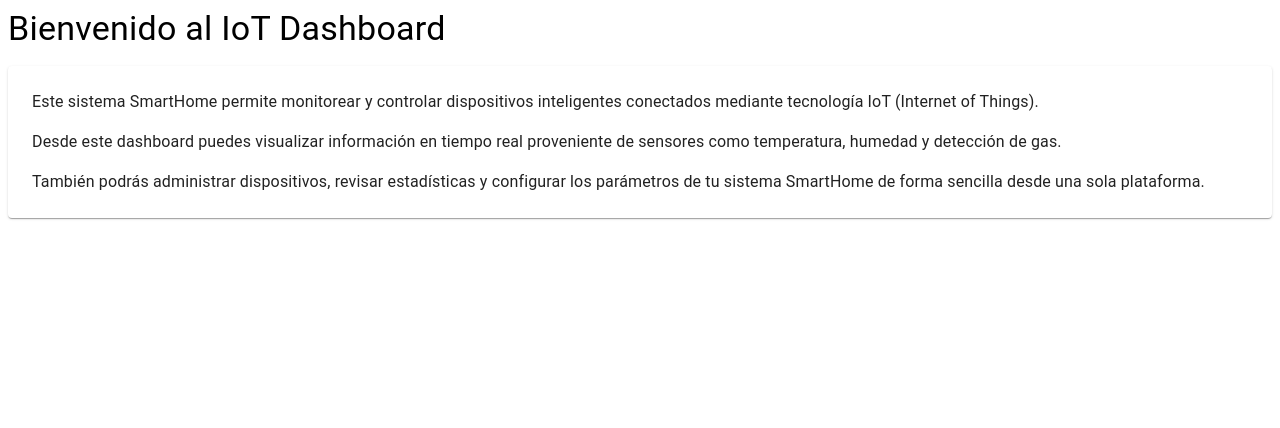
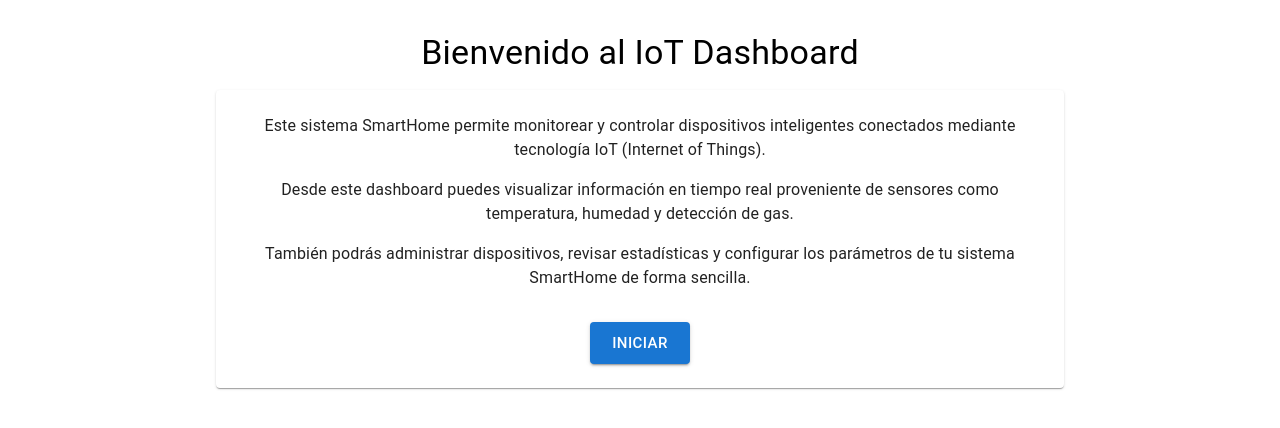
Before and after one commit to ehm2331107019-dev/smarthome-iot, a React (Vite) app: page / in a window 1280 px wide. Shown: the top 428 px of the page. Built offline with nearby package versions, Linux system fonts and the light colour scheme.

Commit message:
Actualización del proyecto smarthome-iot1

```diff
--- a/src/pages/Welcome/WelcomePage.jsx
+++ b/src/pages/Welcome/WelcomePage.jsx
@@ -1,29 +1,40 @@
-import { Typography, Box, Paper } from "@mui/material";
+import { Typography, Box, Paper, Button } from "@mui/material";
+import { Link } from "react-router-dom";
 
 export default function WelcomePage() {
   return (
-    <Box>
+    <Box sx={{ textAlign: "center", mt: 4 }}>
 
       <Typography variant="h4" gutterBottom>
         Bienvenido al IoT Dashboard
       </Typography>
 
-      <Paper sx={{p:3, mt:2}}>
-        <Typography variant="body1" paragraph>
+      <Paper sx={{ p: 3, mt: 2, maxWidth: 800, mx: "auto" }}>
+        <Typography paragraph>
           Este sistema SmartHome permite monitorear y controlar dispositivos
           inteligentes conectados mediante tecnología IoT (Internet of Things).
         </Typography>
 
-        <Typography variant="body1" paragraph>
+        <Typography paragraph>
           Desde este dashboard puedes visualizar información en tiempo real
           proveniente de sensores como temperatura, humedad y detección de gas.
         </Typography>
 
-        <Typography variant="body1">
+        <Typography paragraph>
           También podrás administrar dispositivos, revisar estadísticas y
-          configurar los parámetros de tu sistema SmartHome de forma sencilla
-          desde una sola plataforma.
+          configurar los parámetros de tu sistema SmartHome de forma sencilla.
         </Typography>
+
+        {/* BOTÓN INICIAR */}
+        <Button
+          variant="contained"
+          size="large"
+          component={Link}
+          to="/dashboard"
+          sx={{ mt: 2 }}
+        >
+          Iniciar
+        </Button>
 
       </Paper>
 
```
